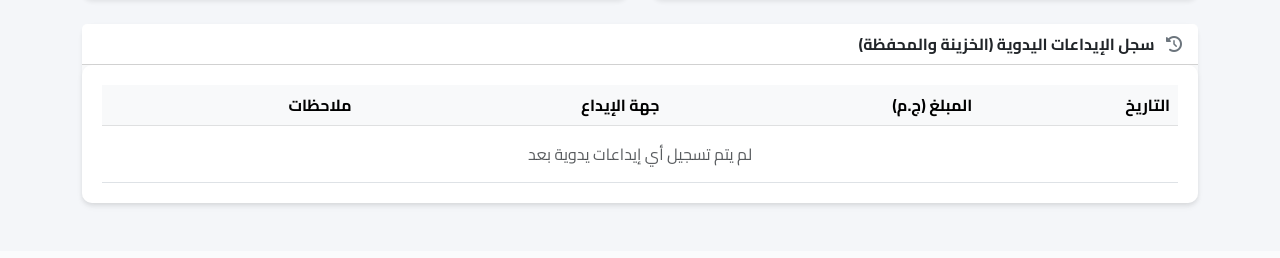
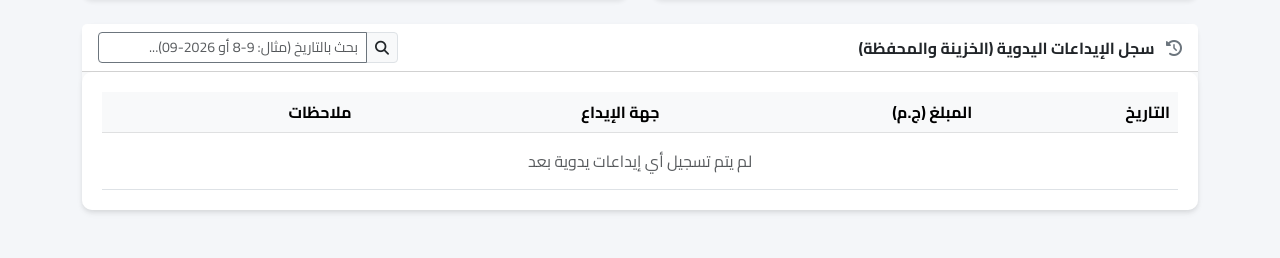
Before and after one commit to mostafa3sliaa/shipping-app, a Flask app: page / in a window 1280 px wide. Shown: the part 586-844 px from the top of the page. Before the commit the page ends 794 px from the top, so only its background shows below. Run offline with Flask 3, Linux system fonts and the light colour scheme; a user stored in the database is signed in; data that the repository does not hold is empty.

Commit message:
Enhance deposit history search to intelligently ignore leading zeros and allow slash date formats

```diff
--- a/templates/index.html
+++ b/templates/index.html
@@ -200,7 +200,15 @@
 
         <!-- Treasury Manual Deposit History -->
         <div class="card shadow-sm border-0 mb-4 bg-light">
-            <div class="card-header bg-white fw-bold"><i class="fa-solid fa-clock-rotate-left text-secondary me-2"></i> سجل الإيداعات اليدوية (الخزينة والمحفظة)</div>
+            <div class="card-header bg-white fw-bold d-flex flex-wrap justify-content-between align-items-center py-2">
+                <div class="mb-2 mb-md-0"><i class="fa-solid fa-clock-rotate-left text-secondary me-2"></i> سجل الإيداعات اليدوية (الخزينة والمحفظة)</div>
+                <div style="max-width: 300px; width: 100%;">
+                    <div class="input-group input-group-sm">
+                        <span class="input-group-text bg-light"><i class="fa-solid fa-search"></i></span>
+                        <input type="text" id="depositSearch" class="form-control border-secondary" placeholder="بحث بالتاريخ (مثال: 9-8 أو 2026-09)..." onkeyup="filterDeposits()">
+                    </div>
+                </div>
+            </div>
             <div class="card-body p-0">
                 <div class="table-responsive" style="max-height: 250px; overflow-y: auto;">
                     <table class="table table-hover mb-0">
@@ -212,9 +220,9 @@
                                 <th>ملاحظات</th>
                             </tr>
                         </thead>
-                        <tbody>
+                        <tbody id="depositTableBody">
                             {% for tx in deposit_history %}
-                            <tr>
+                            <tr class="deposit-row">
                                 <td><small class="text-muted">{{ tx.created_at.strftime('%Y-%m-%d %I:%M %p') }}</small></td>
                                 <td class="text-success fw-bold">+ {{ "{:,.2f}".format(tx.amount) }}</td>
                                 <td><span class="badge bg-{{ 'success' if tx.method == 'كاش' else 'primary' }}">{{ tx.method }}</span></td>
@@ -887,6 +895,32 @@
         });
     }
 
+    // === Deposit History Filter ===
+    function filterDeposits() {
+        let query = document.getElementById('depositSearch').value.toLowerCase().trim();
+        // Allow user to type "8/2" -> "8-2"
+        query = query.replace(/\//g, '-');
+        // Remove leading zeros from query (e.g. "08-02" -> "8-2", or "9-08" -> "9-8")
+        query = query.replace(/(^|-)0+/g, '$1');
+
+        const rows = document.querySelectorAll('#depositTableBody tr.deposit-row');
+
+        rows.forEach(row => {
+            let dateText = row.children[0].innerText.toLowerCase();
+            // Remove leading zeros from table date (e.g. "2026-09-08" -> "2026-9-8")
+            dateText = dateText.replace(/(^|-)0+/g, '$1');
+
+            const notesText = row.children[3].innerText.toLowerCase();
+
+            // Search in date or notes
+            if (dateText.includes(query) || notesText.includes(query)) {
+                row.style.display = '';
+            } else {
+                row.style.display = 'none';
+            }
+        });
+    }
+
     // Select all checkboxes logic
     const selectAllBtn = document.getElementById('selectAll');
     if (selectAllBtn) {
```
